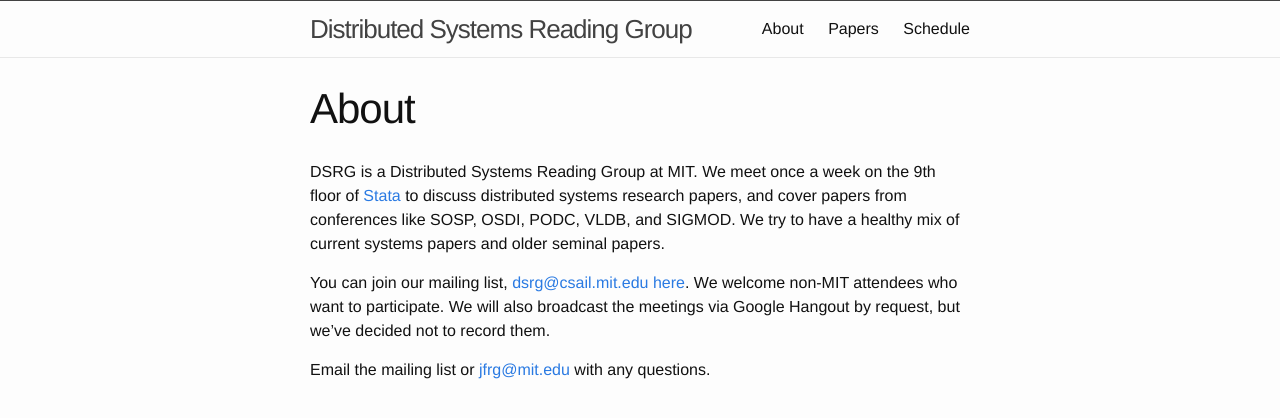
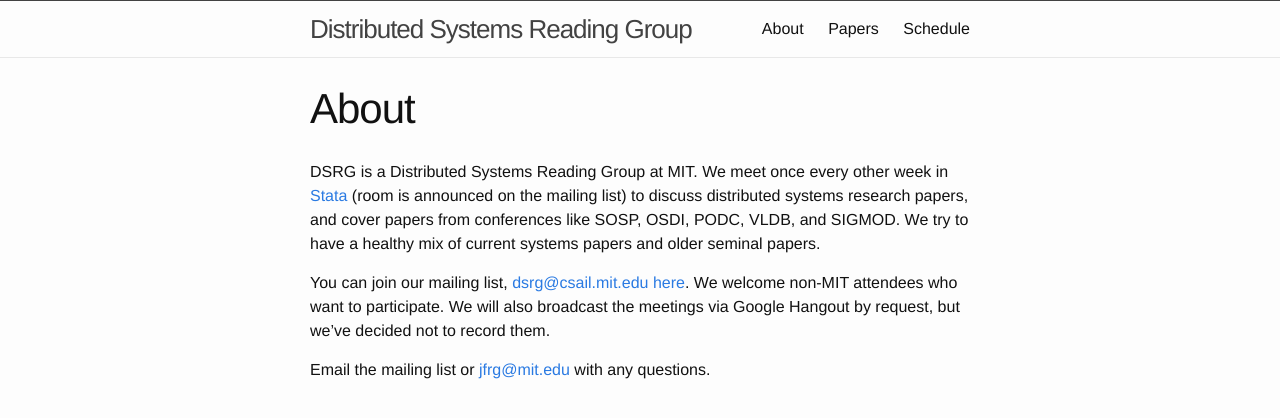
Before and after one commit to mit-pdos/dsrg, a Jekyll site: the page built from about.md, in a window 1280 px wide, cut to the strip 104-522 px from the top of the page. Built offline with Jekyll 4.4.1, drawn with Linux system fonts in a browser that asks for light colours.

Commit message:
Not weekly meetings

```diff
--- a/about.md
+++ b/about.md
@@ -5,11 +5,12 @@ comments: false
 permalink: /about/
 ---
 
-DSRG is a Distributed Systems Reading Group at MIT. We meet once a week on
-the 9th floor of [Stata](http://goo.gl/maps/IgVd5) to discuss
-distributed systems research papers, and cover papers from conferences
-like SOSP, OSDI, PODC, VLDB, and SIGMOD. We try to have a healthy mix of
-current systems papers and older seminal papers.
+DSRG is a Distributed Systems Reading Group at MIT. We meet once every
+other week in [Stata](http://goo.gl/maps/IgVd5) (room is announced on
+the mailing list) to discuss distributed systems research papers, and
+cover papers from conferences like SOSP, OSDI, PODC, VLDB, and SIGMOD.
+We try to have a healthy mix of current systems papers and older seminal
+papers.
 
 You can join our mailing list,
 [dsrg@csail.mit.edu](mailto:dsrg@csail.mit.edu)
```
